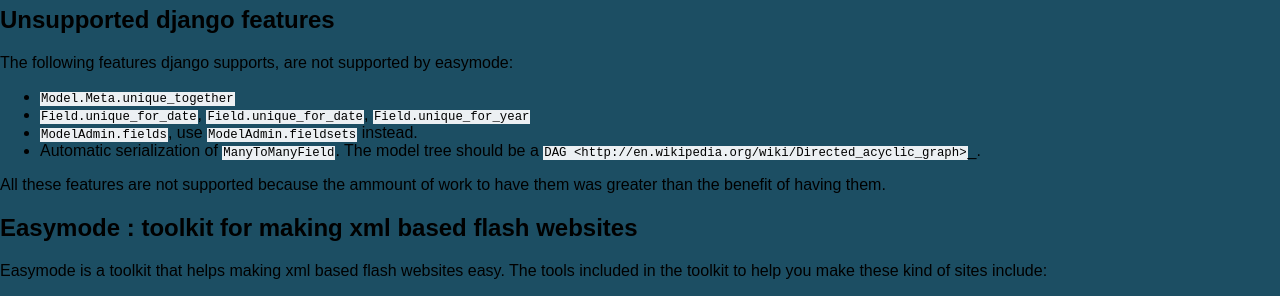
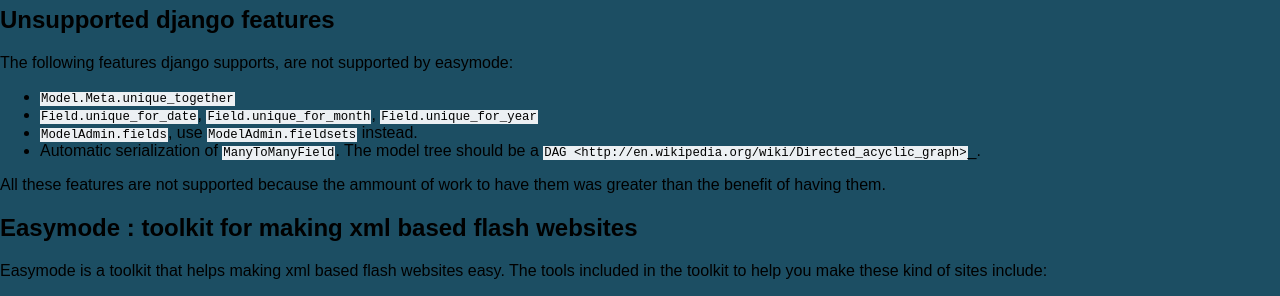
Before and after one commit to specialunderwear/django-easymode, a Sphinx documentation site: the page built from docs/index.md, in a window 1280 px wide. Shown: the part 182-478 px from the top of the page. Built offline with Sphinx 7.4.7, drawn with Linux system fonts in a browser that asks for light colours.

Commit message:
month not date

```diff
--- a/docs/index.md
+++ b/docs/index.md
@@ -9,7 +9,7 @@
 The following features django supports, are not supported by easymode:
 
 - ``Model.Meta.unique_together``
-- ``Field.unique_for_date``, ``Field.unique_for_date``, ``Field.unique_for_year``
+- ``Field.unique_for_date``, ``Field.unique_for_month``, ``Field.unique_for_year``
 - ``ModelAdmin.fields``, use ``ModelAdmin.fieldsets`` instead.
 - Automatic serialization of ``ManyToManyField``. The model tree should be a `DAG <http://en.wikipedia.org/wiki/Directed_acyclic_graph>`_.
 
```
